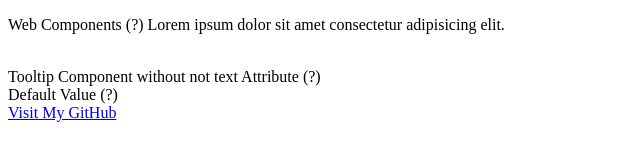
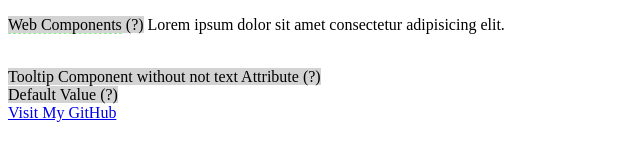
Before and after one commit to moaalaa/simple-custom-components, a plain HTML site: page index.html in a window 1280 px wide. Shown: the whole page, without its empty margins (0-640 px from the left). Drawn offline with Linux system fonts and the light colour scheme.

Commit message:
Added: Adding Styles to Slotes And Host Component

```diff
--- a/index.html
+++ b/index.html
@@ -1,17 +1,34 @@
 <!DOCTYPE html>
 <html lang="en">
+
 <head>
     <meta charset="UTF-8">
     <meta name="viewport" content="width=device-width, initial-scale=1.0">
     <meta http-equiv="X-UA-Compatible" content="ie=edge">
     <title>Basic | Web Components</title>
 
+    <style>
+        /* Normally Slotted Contents are  Projected, means it's not moving inside the slot so we can style it by light DOM Styles*/
+        /* .highlight {
+            background-color: rgb(255, 182, 131);
+        } */
+
+        /* to style custom element from "Light DOM" Jus Use it as built-in Element */
+        /* mxcd-tooltip {
+            background-color: lightgrey;
+        } */
+    </style>
+
     <script src="./tooltip.js"></script>
     <script src="./confirmation-link.js"></script>
 </head>
+
 <body>
     <p>
-        <mxcd-tooltip text="Web Components are beautiful.">Web Components</mxcd-tooltip>
+        <mxcd-tooltip text="Web Components are beautiful.">
+            <span class="highlight">Web Components</span>
+        </mxcd-tooltip>
+
         Lorem ipsum dolor sit amet consectetur adipisicing elit.
     </p>
 
@@ -29,4 +46,5 @@
 
 
 </body>
+
 </html>
--- a/tooltip.js
+++ b/tooltip.js
@@ -29,8 +29,25 @@ class Tooltip extends HTMLElement {
         // define Template and not putting the template in html file and git it here
         // innerHTML is just a property prepare some strings and browsers read it but not manipulating the "DOM" it self
         // Adding Styles to the "Shadow DOM" Give us a huge benefits because now styles are scoped
+
+        // Slots ------------------------------------------------------------------------------
+        // To style Slotted Contents From inside the WebComponent you Should Use "::slotted(*|selector)" Pseudo Selector
+        // Notice that Normally Slotted Contents are Projected, means it's not moving inside the slot so we can style it by light DOM Styles
+        // So To Avoid That and provide Default Styles We Should Use "::slotted(selector-of-slotted-content)" Pseudo Selector
+        // ::slotted() Only Accept the Top Most Element Fo Styling EX: ::slotted(span a) will not working but ::slotted(span) will work
+        // Be Aware "Light DOM" Styling Overwrite "Shadow DOM" Styling
+
+        // Host ------------------------------------------------------------------------------
+        // To style Custom WebComponent you Should Use ":host" Pseudo Selector
+        // Be Aware "Light DOM" Styling Overwrite "Shadow DOM" Styling
+
+
         this.shadowRoot.innerHTML = `
             <style>
+                :host {
+                    background-color: lightgrey;
+                }
+
                 div {
                     background-color: #3a3a3a;
                     color: white;
@@ -40,6 +57,10 @@ class Tooltip extends HTMLElement {
                     padding: .3rem .6rem;
                     font-size: 12px;
                     text-align: center;
+                }
+
+                ::slotted(.highlight) {
+                    border-bottom: 1px dashed lightgreen;
                 }
             </style>
             <slot>Default Value</slot>
```
